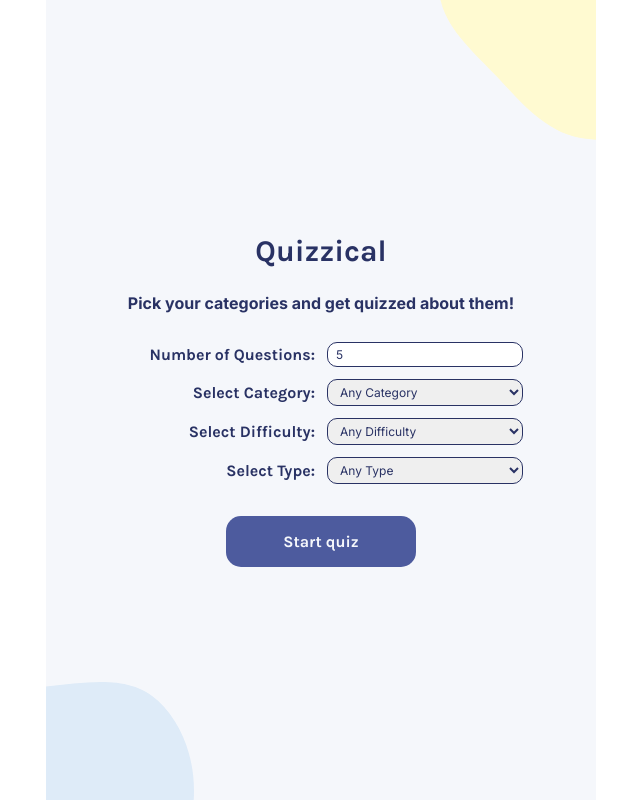
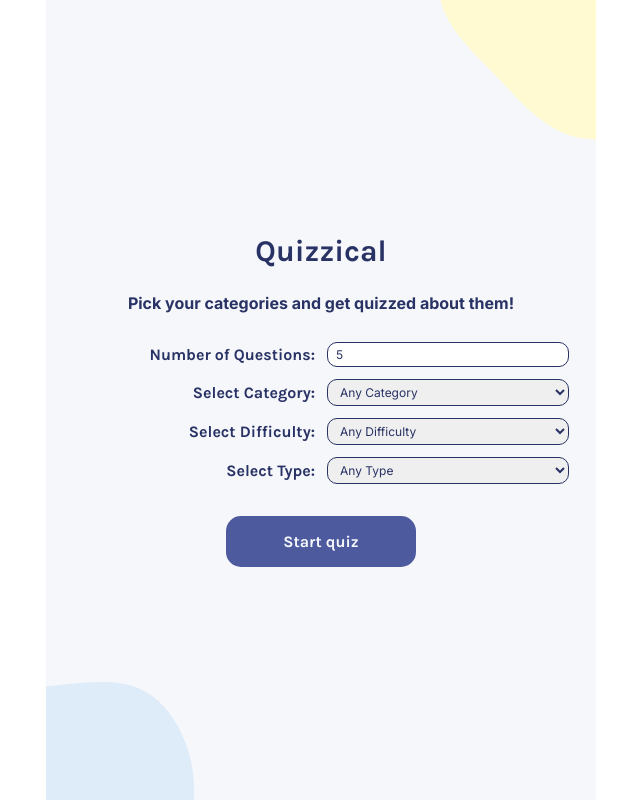
Before and after one commit to IraPolchanin/Quizzical-App, a React (Create React App) app: page / in a window 1280 px wide. Shown: the whole page, without its empty margins (319-959 px from the left). Built offline with nearby package versions, Linux system fonts and the light colour scheme.

Commit message:
fixed intro style

```diff
--- a/src/styles/Intro.scss
+++ b/src/styles/Intro.scss
@@ -4,6 +4,8 @@
 
   &__title {
     margin-bottom: 24px;
+
+    @include onMobile {}
   }
 
   &__desc {
@@ -12,14 +14,24 @@
 
   &__form {
     display: grid;
-    grid-template-columns: repeat(auto-fill, minmax(150px, 1fr));
+    grid-template-columns: repeat(2, minmax(150px, 1fr));
     width: 90%;
     gap: 12px;
     align-items: center;
     margin: auto;
 
+    @include onMobile() {
+      grid-template-columns: repeat(1, 1fr);
+      background-color: aqua;
+    }
+
     &>label {
       text-align: end;
+
+      @include onMobile() {
+        text-align: start;
+        grid-column: 1/3;
+      }
     }
   }
 
@@ -34,6 +46,10 @@
     font-size: 1.2rem;
     line-height: normal;
     transition: all $transition;
+
+    @include onMobile() {
+      min-height: 32px;
+    }
   }
 
   &__btn {
--- /dev/null
+++ b/src/styles/_mixins.scss
@@ -0,0 +1,5 @@
+@mixin onMobile {
+  @media (max-width: 450px) {
+    @content;
+  }
+}
--- a/src/styles/index.scss
+++ b/src/styles/index.scss
@@ -1,6 +1,7 @@
 @import './normalize';
 @import './vars';
 @import './placeholders';
+@import './mixins';
 @import './typography';
 @import './buttons';
 
```
Also changed, not shown: 11 other files (tests, documents, lock files or other folders).
